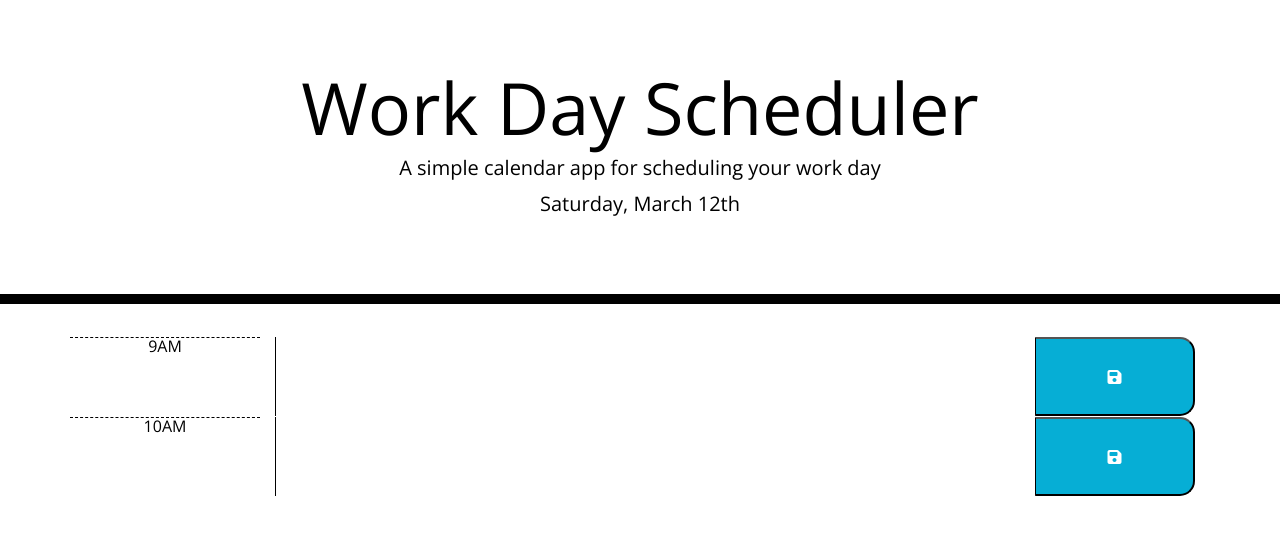
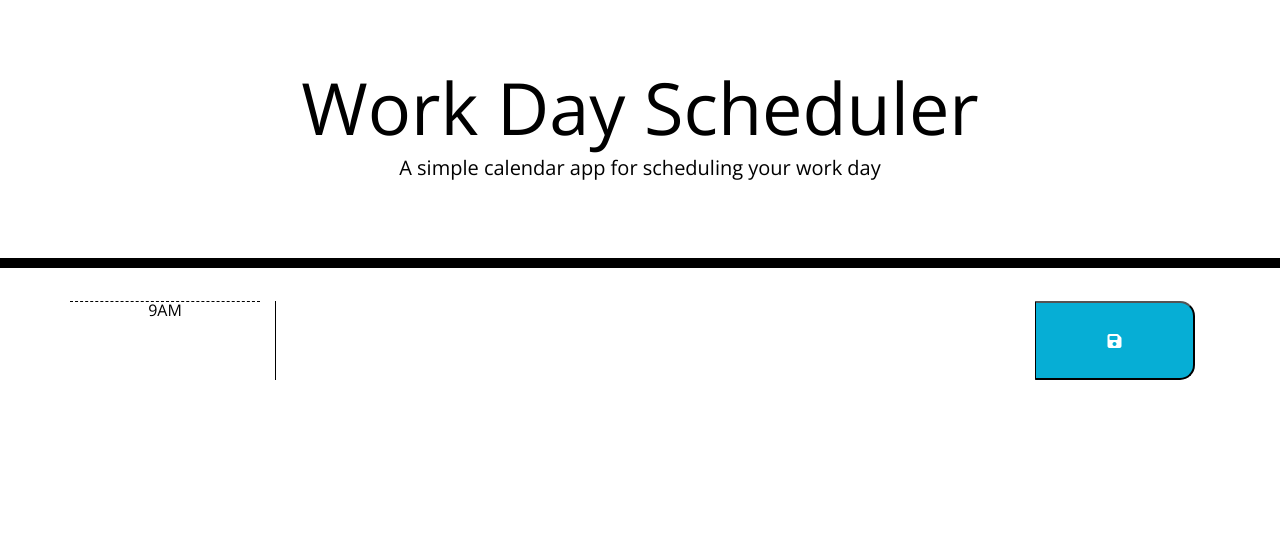
Before and after one commit to nvsco-10/work-day-scheduler, a plain HTML site: page index.html in a window 1280 px wide. Drawn offline with nearby package versions, Linux system fonts and the light colour scheme.

Commit message:
edit selectors use jquery syntax and create function to display time block

```diff
--- a/index.html
+++ b/index.html
@@ -24,7 +24,7 @@
       <p id="currentDay" class="lead"></p>
     </header>
     <div class="container">
-      <div class="row time-block">
+      <!-- <div class="row time-block">
         <div class="col-lg-2 hour">9AM</div>
         <div class="col-lg-8"><textarea name="" id=""></textarea></div>
         <div class="col-lg-2 "><button class="saveBtn"><i class="fa-solid fa-floppy-disk"></i></button></div>
@@ -33,7 +33,7 @@
         <div class="col-lg-2 hour">10AM</div>
         <div class="col-lg-8"><textarea name="text-input" id="text-input"></textarea></div>
         <div class="col-lg-2 "><button class="saveBtn"><i class="fa-solid fa-floppy-disk"></i></button></div>
-      </div>
+      </div> -->
     </div>
 
     <script src="https://cdnjs.cloudflare.com/ajax/libs/jquery/3.2.1/jquery.min.js"></script>
--- a/script.js
+++ b/script.js
@@ -1,8 +1,19 @@
-const currentDayOutput = document.querySelector("#currentDay");
-const blocksContainer = document.querySelector(".container");
+const currentDayOutput = $("#currentDay");
+const blocksContainer = $(".container");
 
 // current date
 const today = moment();
 
 // display current date - format: Saturday, March 12th
 currentDayOutput.textContent = today.format("dddd, MMMM Do");
+
+$(document).ready(loadTimeBlocks);
+
+function loadTimeBlocks() {
+    const blockRow = $(`<div class="row time-block">`)
+    blockRow.append(`<div class='col-lg-2 hour'>9AM</div>`)
+    blockRow.append(`<div class='col-lg-8'><textarea name='input-text' id='input-text'></textarea></div>`)
+    blockRow.append(`<div class="col-lg-2 "><button class="saveBtn"><i class="fa-solid fa-floppy-disk"></i></button></div>`)
+
+    blocksContainer.append(blockRow);
+}
```
